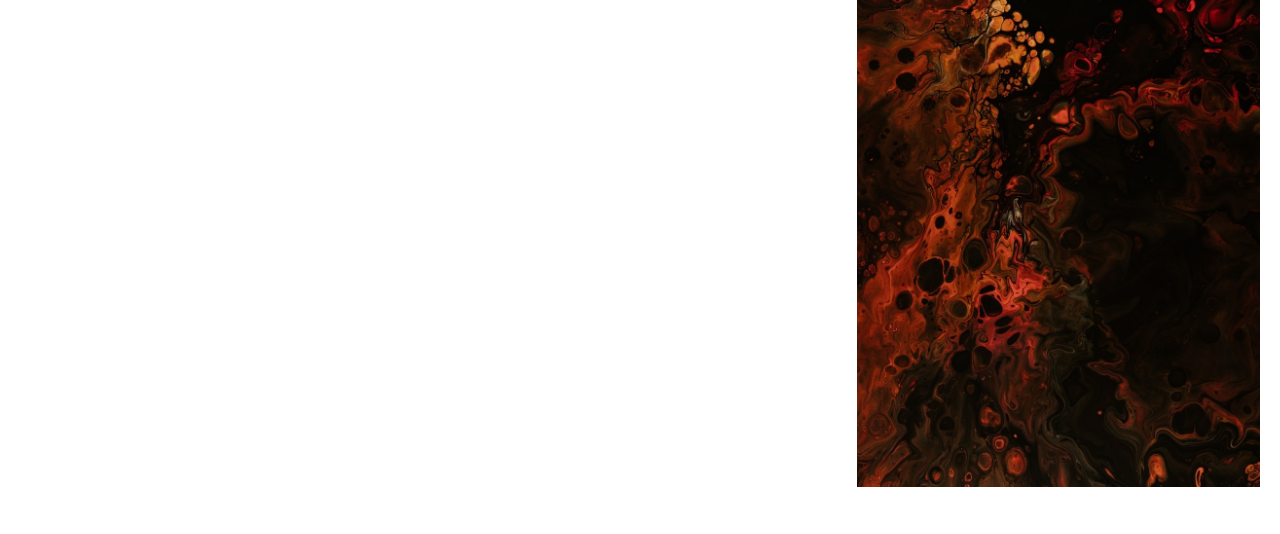
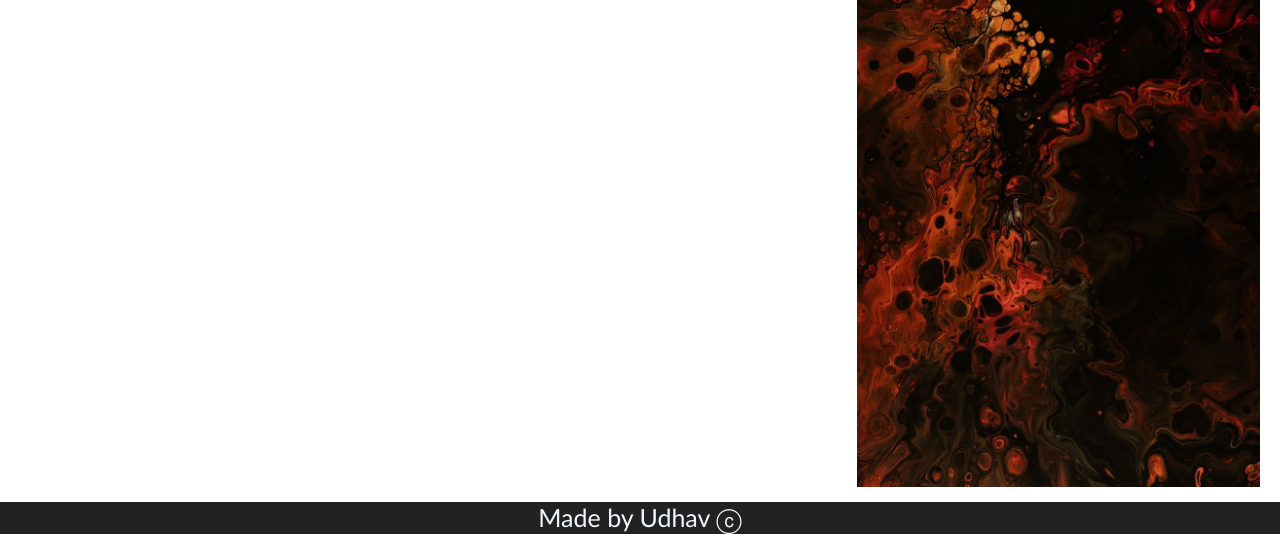
Before and after one commit to UC947746/Gallery-website, a plain HTML site: page index.html in a window 1280 px wide. Shown: the part 2891-3425 px from the top of the page. Before the commit the page ends 3393 px from the top, so only its background shows below. Drawn offline with Linux system fonts and the light colour scheme.

Commit message:
made by me

```diff
--- a/index.html
+++ b/index.html
@@ -39,5 +39,6 @@
             </div>
         </div>
     </div>
+    <p class="made">Made by Udhav ⓒ</p>
 </body>
 </html>
--- a/style.css
+++ b/style.css
@@ -4,6 +4,13 @@
     box-sizing: border-box;
     font-family:'Gill Sans', 'Gill Sans MT', Calibri, 'Trebuchet MS', sans-serif;
 
+}
+
+.made{
+    text-align: center;
+    font-size: 25px;
+    color: aliceblue;
+    background-color: #222 ;
 }
 
 .container{
```
